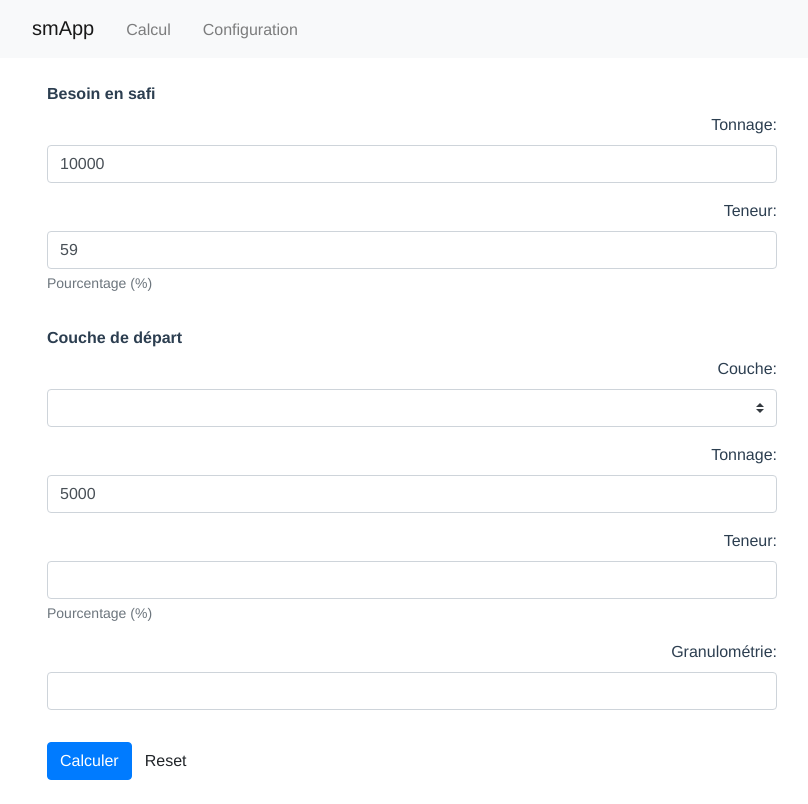
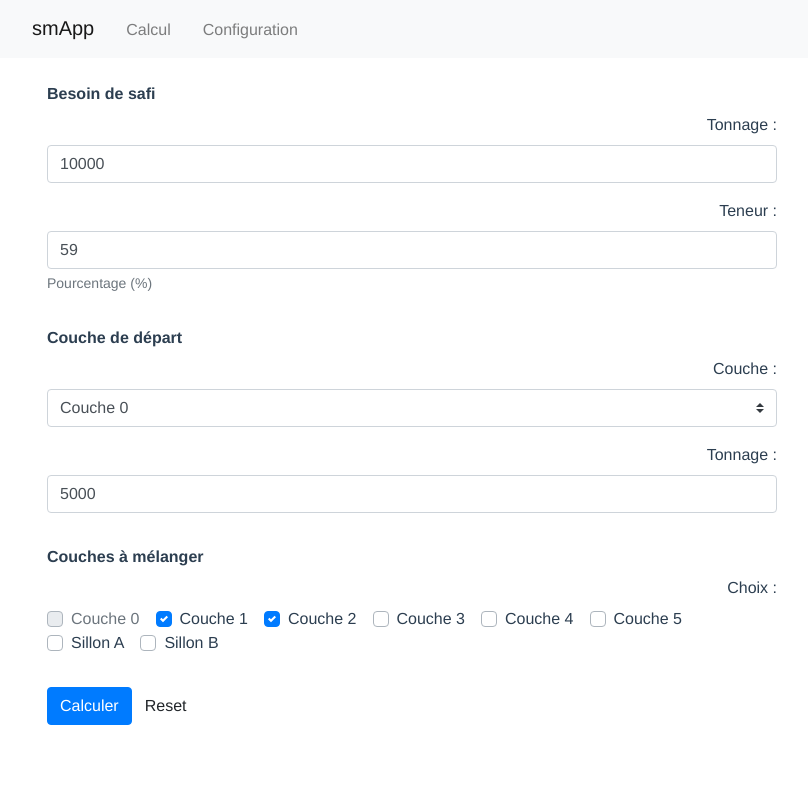
Before and after one commit to joel-tankam/sm_app, a Vue app: page / in a window 1280 px wide. Shown: the whole page, without its empty margins (228-1036 px from the left). Built offline with nearby package versions, Linux system fonts and the light colour scheme.

Commit message:
Fix mixed options interaction

```diff
--- a/src/components/CalculationForm.vue
+++ b/src/components/CalculationForm.vue
@@ -3,15 +3,15 @@
     <b-form @submit.prevent="onSubmit" @reset.prevent="onReset">
       <b-form-group horizontal
         breakpoint="md"
-        label="Besoin en safi" label-size="md" label-class="font-weight-bold">
+        label="Besoin de safi" label-size="md" label-class="font-weight-bold">
         <b-form-group horizontal
-          label="Tonnage:" label-class="text-sm-right" label-for="neededTonnage">
+          label="Tonnage :" label-class="text-sm-right" label-for="neededTonnage">
           <b-form-input required id="neededTonnage"
             type="number" step="10"
             v-model="form.needed.tonnage"/>
         </b-form-group>
         <b-form-group horizontal
-          label="Teneur:" label-class="text-sm-right" label-for="neededContent"
+          label="Teneur :" label-class="text-sm-right" label-for="neededContent"
           description="Pourcentage (%)">
           <b-form-input required id="neededContent"
             type="number" step="0.01" min="50" max="60"
@@ -21,28 +21,34 @@
       <b-form-group horizontal breakpoint="md"
         label="Couche de départ" label-size="md" label-class="font-weight-bold">
         <b-form-group horizontal
-          label="Couche:" label-class="text-sm-right" label-for="givenLayer">
-          <b-form-select required
-            v-model="form.given.Layer" :options="LayersOptions" />
+          label="Couche :" label-class="text-sm-right" label-for="givenLayer">
+          <b-form-select required id="givenLayer"
+            v-model="form.given.layer" :options="layersOptions" />
         </b-form-group>
         <b-form-group horizontal
-          label="Tonnage:" label-class="text-sm-right" label-for="givenTonnage">
+          label="Tonnage :" label-class="text-sm-right" label-for="givenTonnage">
           <b-form-input required id="givenTonnage"
             type="number"
             v-model="form.given.tonnage"/>
         </b-form-group>
+      </b-form-group>
+      <b-form-group horizontal breakpoint="md"
+        label="Couches à mélanger" label-size="md" label-class="font-weight-bold">
         <b-form-group horizontal
-          label="Teneur:" label-class="text-sm-right" label-for="givenContent"
-          description="Pourcentage (%)">
-          <b-form-input required id="givenContent"
-          type="number" step="0.01" min="50" max="60"
-          v-model="form.given.content"/>
+          label="Choix :"  label-class="text-sm-right">
+          <b-form-checkbox-group
+            v-model="form.given.mixedLayers">
+            <b-form-checkbox v-for="i in mixedLayersOptions" v-bind:key="i.value"
+              :value="i.value" :disabled="i.value === form.given.layer">
+                {{ i.text }}
+              </b-form-checkbox>
+          </b-form-checkbox-group>
         </b-form-group>
-        <b-form-group horizontal
-          label="Granulométrie:" label-class="text-sm-right" label-for="givenGranulometry">
-          <b-form-input required id="givenGranulometry"
-            type="number" step="0.01"
-            v-model="form.given.granulometry"/>
+        <b-form-group horizontal v-show="additionalLayersNumber > 0"
+          label="Tonnages fixés :" label-class="text-sm-right">
+          <b-form-input v-for="i in additionalLayersNumber" v-bind:key="i" required
+            name="additionalTonnages" type="number" min="1" class="my-2"
+            v-model="form.given.additionalTonnages[i-1]" @change="checkTonnages(i-1)" />
         </b-form-group>
       </b-form-group>
       <b-button type="submit" variant="primary">Calculer</b-button>
@@ -52,7 +58,7 @@
 </template>
 
 <script lang="ts">
-import { Component, Vue } from 'vue-property-decorator';
+import { Component, Watch, Vue } from 'vue-property-decorator';
 import { Layer } from '@/models/layer';
 import { ObjectUtil } from '@/util/object';
 
@@ -67,11 +73,23 @@ export default class CalculationForm extends Vue {
     given: {
       layer: Layer.Couche0,
       tonnage: 5000,
+      mixedLayers: [Layer.Couche1, Layer.Couche2],
+      additionalTonnages: [0, 0, 0, 0, 0],
     },
   };
 
   // Datas
-  private LayersOptions: any[] = [
+  private layersOptions: any[] = [
+    { value: Layer.Couche0, text: Layer.Couche0 },
+    { value: Layer.Couche1, text: Layer.Couche1 },
+    { value: Layer.Couche2, text: Layer.Couche2 },
+    { value: Layer.Couche3, text: Layer.Couche3 },
+    { value: Layer.Couche4, text: Layer.Couche4 },
+    { value: Layer.Couche5, text: Layer.Couche5 },
+    { value: Layer.SillonA, text: Layer.SillonA },
+    { value: Layer.SillonB, text: Layer.SillonB },
+  ];
+  private mixedLayersOptions: any[] = [
     { value: Layer.Couche0, text: Layer.Couche0 },
     { value: Layer.Couche1, text: Layer.Couche1 },
     { value: Layer.Couche2, text: Layer.Couche2 },
@@ -84,11 +102,39 @@ export default class CalculationForm extends Vue {
   private form: any = ObjectUtil.deepCopy(CalculationForm.FORM_INITIAL_VALUES);
 
   // Methods
+  private checkTonnages(i: any) {
+    const sumFunction = (acc: number, current: number) =>
+      Number(acc) + Number(current);
+    let sum = this.form.given.additionalTonnages.reduce(sumFunction);
+    const tonnage = Number(this.form.needed.tonnage);
+    if (sum >= tonnage) {
+      sum -= Number(this.form.given.additionalTonnages[i]);
+      this.form.given.additionalTonnages[i] = Number(tonnage) - sum;
+    }
+    this.$forceUpdate();
+  }
   private onSubmit(evt: any) {
-    console.log(this.form);
+    this.$emit('formUpdated', this.form);
   }
   private onReset(evt: any) {
     this.form = ObjectUtil.deepCopy(CalculationForm.FORM_INITIAL_VALUES);
+  }
+
+  // Computed properties
+  get additionalLayersNumber() {
+    return this.form.given.mixedLayers.length - 2;
+  }
+
+  // Watch
+  @Watch("additionalLayersNumber")
+  onAdditionalLayersNumberChanged(val: number, oldVal: number) {
+    if (oldVal > val) {
+      console.log(val);
+      for (let i = val; i <= oldVal; i += 1) {
+        this.form.given.additionalTonnages[i] = 0;
+      }
+      this.$forceUpdate();
+    }
   }
 }
 </script>
```
